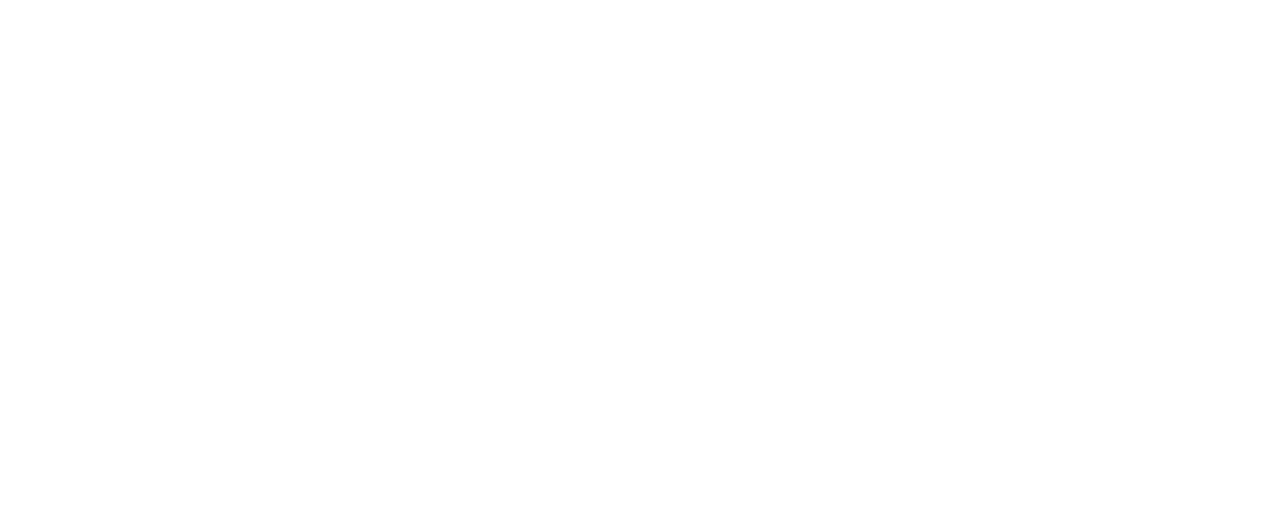
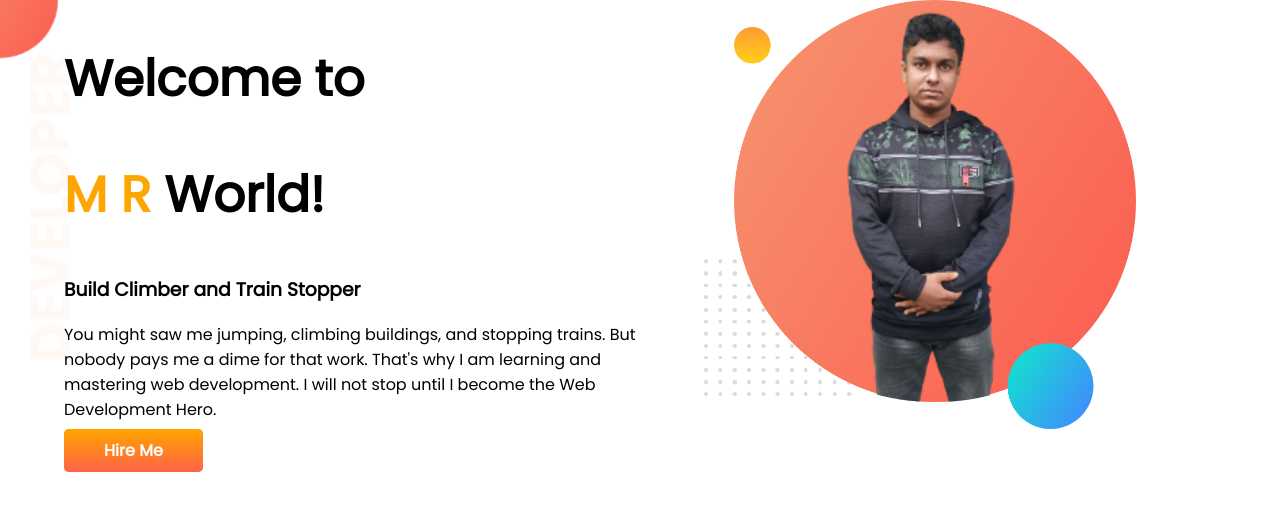
Before and after one commit to masudcn29/developer-portfolio, a plain HTML site: page index.html in a window 1280 px wide. Drawn offline with Linux system fonts and the light colour scheme.

Commit message:
top banner added

```diff
--- a/index.html
+++ b/index.html
@@ -1,13 +1,34 @@
 <!DOCTYPE html>
 <html lang="en">
+
 <head>
     <meta charset="UTF-8">
     <meta http-equiv="X-UA-Compatible" content="IE=edge">
     <meta name="viewport" content="width=device-width, initial-scale=1.0">
     <title>M R Masud Portfolio</title>
+    <link rel="preconnect" href="https://fonts.googleapis.com">
+    <link rel="preconnect" href="https://fonts.gstatic.com" crossorigin>
+    <link href="https://fonts.googleapis.com/css2?family=Poppins&display=swap" rel="stylesheet">
     <link rel="stylesheet" href="style.css">
 </head>
+
 <body>
+    <section class="top-banner">
+        <div class="half-width">
+            <h1>Welcome to</h1>
+            <h1><span class="oranger-color">M R</span> World!</h1>
+            <h3>Build Climber and Train Stopper</h3>
+            <p>You might saw me jumping, climbing buildings, and stopping trains. But nobody pays me a dime for that
+                work.
+                That's why I am learning and mastering web development. I will not stop until I become the Web
+                Development
+                Hero.</p>
+            <a class="link-button" target="_blank" href="https://github.com/masudcn29/my-first-repo">Hire Me</a>
+        </div>
+        <div class="half-width">
+            <img src="images/M-R-Masud.png" alt="">
+        </div>
+    </section>
+</body>
 
-</body>
 </html>
--- a/style.css
+++ b/style.css
@@ -0,0 +1,33 @@
+body{
+    font-family: 'Poppins', sans-serif;
+    margin: 0;
+}
+h1{
+    font-size: 50px;
+}
+.oranger-color{color: orange;
+
+}
+section{
+    display: flex;
+}
+.half-width{
+    width: 50%;
+    padding-left: 5%;
+}
+.half-width img{
+    width: 75%;
+}
+.link-button{
+    text-decoration: none;
+    background-image: linear-gradient(orange, tomato);
+    background-color: orange;
+    padding: 10px 40px;
+    color: white;
+    font-weight: 700;
+    border-radius: 5px;
+}
+.top-banner{
+    background-image: url(images/top-banner.png);
+    background-repeat: no-repeat;
+}
```
Also changed, not shown: images/M R Masud.png (added), images/M-R-Masud.png (added), images/dream-bg.png (added), images/exp-bg.png (added), images/jhankar.png (added), images/jhankar2.png (added), images/my-bg.png (added), images/my-bg2.png (added), images/top-banner.png (added), 7 other files.
